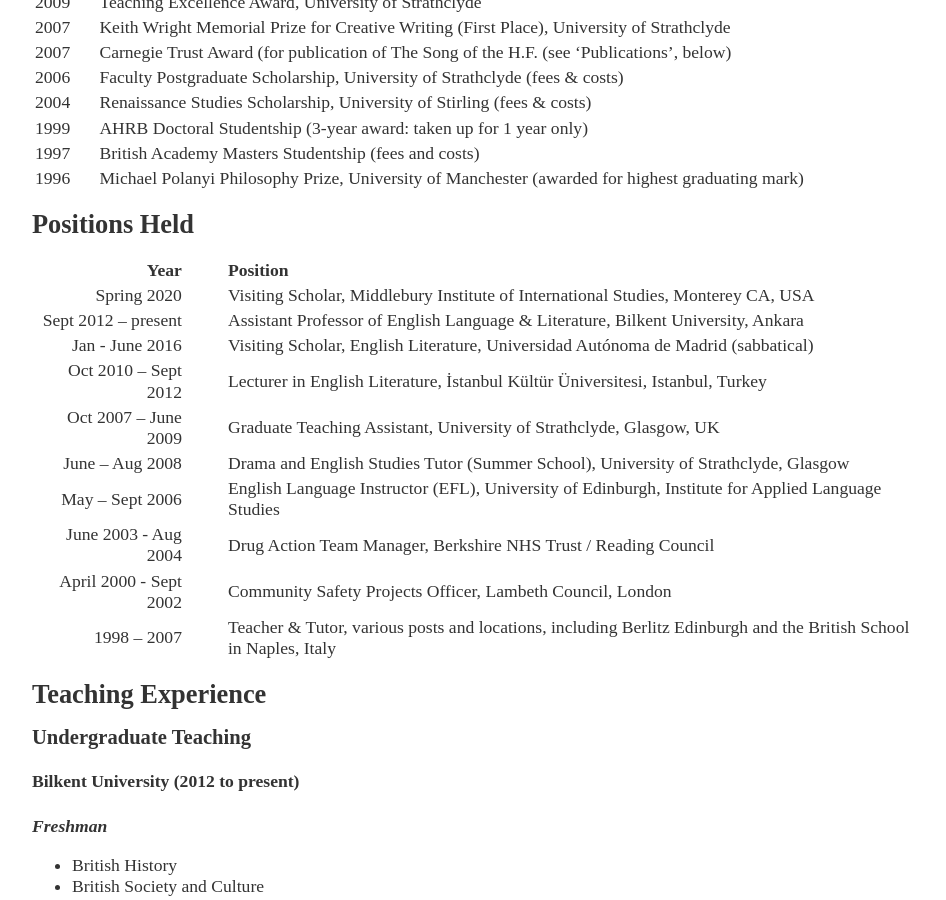
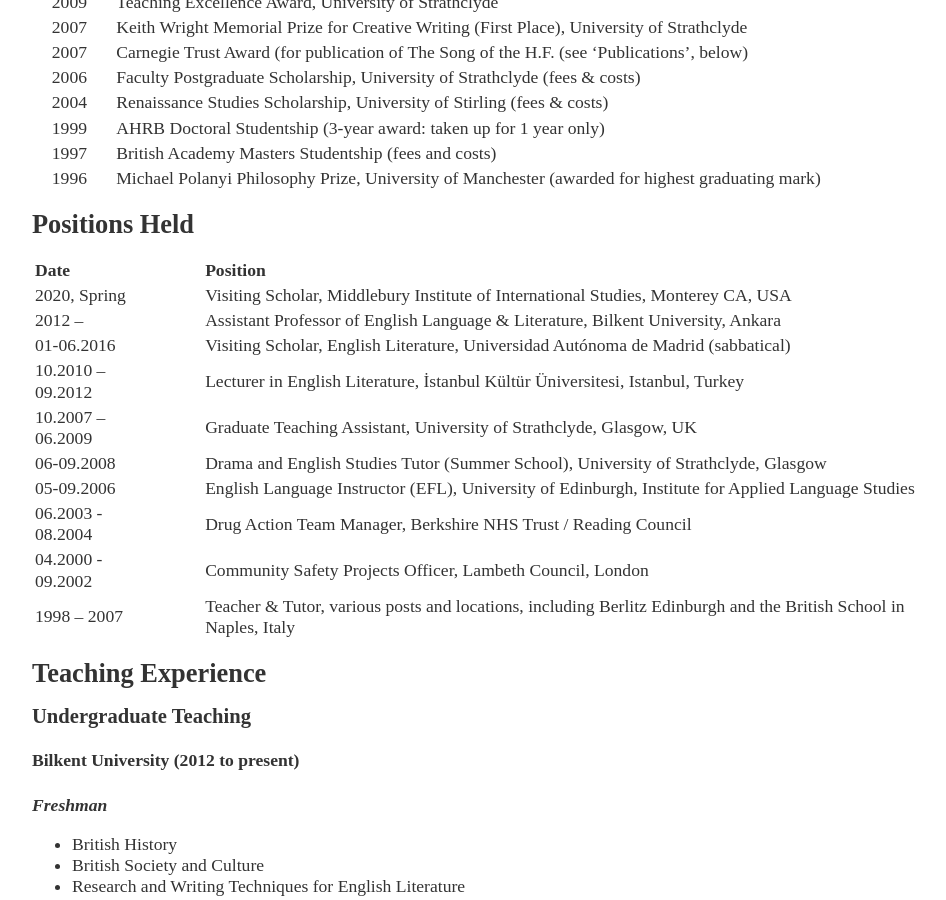
Before and after one commit to scassacocchi/scassacocchi.github.io, a Jekyll site: the page built from cv/index.md, in a window 1280 px wide and 900 px high, scrolled down 2326 px. Shown: the whole window, without its empty margins (160-1106 px from the left). Built offline with Jekyll 4.4.1, drawn with Linux system fonts in a browser that asks for light colours.

Commit message:
Update index.md

```diff
--- a/cv/index.md
+++ b/cv/index.md
@@ -84,32 +84,32 @@
 
 ## Awards & Scholarships
 
-| Year | |   | |  Award |
-|---|---|------|---|:---|
-| 2018 | |  ||  Turkey & Black Sea Scholarship, British Institute at Ankara |
-| 2016 | |  ||  Bilkent Sabbatical Award - to support a 6-month period of research leave at the Universidad Autónoma de Madrid |
-| 2009 | |  ||  Teaching Excellence Award, University of Strathclyde |
-| 2007 | |  ||  Keith Wright Memorial Prize for Creative Writing (First Place), University of Strathclyde |
-| 2007 | |  ||  Carnegie Trust Award (for publication of The Song of the H.F. (see ‘Publications’, below) |
-| 2006 | |  ||  Faculty Postgraduate Scholarship, University of Strathclyde (fees & costs) |
-| 2004 | |  ||  Renaissance Studies Scholarship, University of Stirling (fees & costs) |
-| 1999 | |  ||  AHRB Doctoral Studentship (3-year award: taken up for 1 year only) |
-| 1997 | |  ||  British Academy Masters Studentship (fees and costs) |
-| 1996 | |  ||  Michael Polanyi Philosophy Prize, University of Manchester (awarded for highest graduating mark) |
+||| Year | |   | |  Award |
+|---|---|---|---|------|---|:---|
+||| 2018 | |  ||  Turkey & Black Sea Scholarship, British Institute at Ankara |
+||| 2016 | |  ||  Bilkent Sabbatical Award - to support a 6-month period of research leave at the Universidad Autónoma de Madrid |
+||| 2009 | |  ||  Teaching Excellence Award, University of Strathclyde |
+||| 2007 | |  ||  Keith Wright Memorial Prize for Creative Writing (First Place), University of Strathclyde |
+||| 2007 | |  ||  Carnegie Trust Award (for publication of The Song of the H.F. (see ‘Publications’, below) |
+||| 2006 | |  ||  Faculty Postgraduate Scholarship, University of Strathclyde (fees & costs) |
+||| 2004 | |  ||  Renaissance Studies Scholarship, University of Stirling (fees & costs) |
+||| 1999 | |  ||  AHRB Doctoral Studentship (3-year award: taken up for 1 year only) |
+||| 1997 | |  ||  British Academy Masters Studentship (fees and costs) |
+||| 1996 | |  ||  Michael Polanyi Philosophy Prize, University of Manchester (awarded for highest graduating mark) |
 
 ## Positions Held
 
-| Year || |  ||   |Position |
-|---:| ------ |---|---|---|---| :--- |
-| Spring 2020 |  || |  || Visiting Scholar, Middlebury Institute of International Studies, Monterey CA, USA |
-| Sept 2012 – present |  || |  || Assistant Professor of English Language & Literature, Bilkent University, Ankara |
-| Jan - June 2016 |  || |  || Visiting Scholar, English Literature, Universidad Autónoma de Madrid (sabbatical)  |
-| Oct 2010 – Sept 2012 |  || |  || Lecturer in English Literature, İstanbul Kültür Üniversitesi, Istanbul, Turkey  |
-| Oct 2007 – June 2009 |  || |  || Graduate Teaching Assistant, University of Strathclyde, Glasgow, UK  |
-| June – Aug 2008 |  || |  || Drama and English Studies Tutor (Summer School), University of Strathclyde, Glasgow  |
-| May – Sept 2006 |  || |  || English Language Instructor (EFL), University of Edinburgh, Institute for Applied Language Studies  |
-| June 2003 - Aug 2004 |  || |  || Drug Action Team Manager, Berkshire NHS Trust / Reading Council   |
-| April 2000 - Sept 2002 |  || |  || Community Safety Projects Officer, Lambeth Council, London  |
+|Date | | |  ||   |Position |
+|:---| ------ |---|---|---|---| :--- |
+| 2020, Spring |  || |  || Visiting Scholar, Middlebury Institute of International Studies, Monterey CA, USA |
+| 2012 – |  || |  || Assistant Professor of English Language & Literature, Bilkent University, Ankara |
+| 01-06.2016 |  || |  || Visiting Scholar, English Literature, Universidad Autónoma de Madrid (sabbatical)  |
+| 10.2010 – 09.2012 |  || |  || Lecturer in English Literature, İstanbul Kültür Üniversitesi, Istanbul, Turkey  |
+| 10.2007 – 06.2009 |  || |  || Graduate Teaching Assistant, University of Strathclyde, Glasgow, UK  |
+|06-09.2008 |  || |  || Drama and English Studies Tutor (Summer School), University of Strathclyde, Glasgow  |
+| 05-09.2006 |  || |  || English Language Instructor (EFL), University of Edinburgh, Institute for Applied Language Studies  |
+| 06.2003 - 08.2004 |  || |  || Drug Action Team Manager, Berkshire NHS Trust / Reading Council   |
+| 04.2000 - 09.2002 |  || |  || Community Safety Projects Officer, Lambeth Council, London  |
 | 1998 – 2007 |  || |  || Teacher & Tutor, various posts and locations, including Berlitz Edinburgh and the British School in Naples, Italy  |
 
 
```
Also changed, not shown: other parts of cv/index.md (+1 -1 lines).
